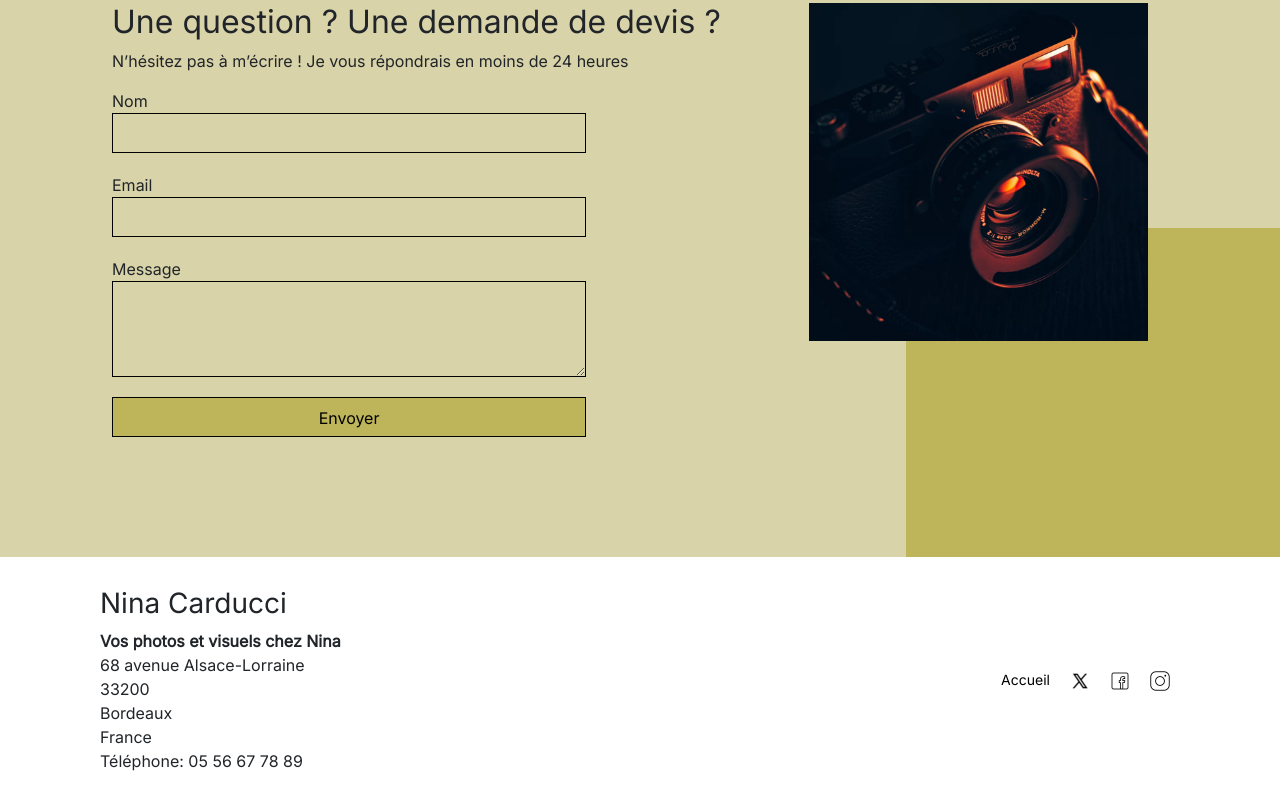
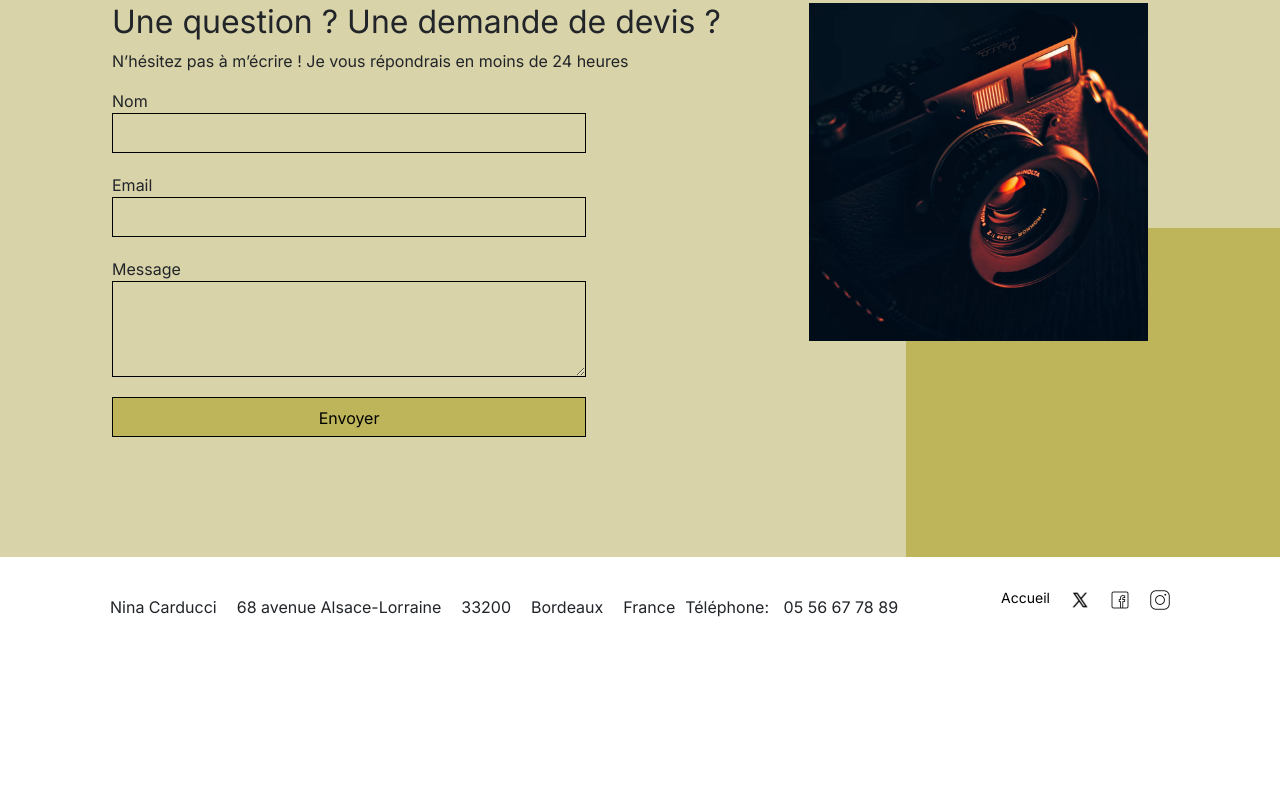
Before and after one commit to a-n-s-k/NinaCarducci, a plain HTML site: page index.html in a window 1280 px wide. Shown: the part 4068-4877 px from the top of the page. After the commit the page ends 4724 px from the top, so only its background shows below. Drawn offline with nearby package versions, Linux system fonts and the light colour scheme.

Commit message:
Ajout de verification google

```diff
--- a/assets/style.css
+++ b/assets/style.css
@@ -258,7 +258,11 @@ footer {
 }
 .m-container {
 	display: flex;
-	flex-direction: column;
+	flex-wrap: wrap;
+	/* flex-direction: column; */
+}
+.m-container span{
+ padding: 0 10px;
 }
 .f-nav ul {
 	display: flex;
--- a/index.html
+++ b/index.html
@@ -1,6 +1,7 @@
 <!DOCTYPE html>
 <html lang="fr">
 <head>
+	<meta name="google-site-verification" content="0Ew5e0hVs0Er8zHJABaAmYQizAEV_82RPOnpyR0TDFw" />
 	<meta name="viewport" content="width=device-width, initial-scale=1.0">
 	<meta name=" robots" content=" index, follow">
 	<!-- Primary Meta Tags -->
@@ -185,21 +186,40 @@
 
 <footer>
 	<!-- MICRODATA -->
-	<div class="m-container" itemscope itemtype="https://schema.org/LocalBusiness">
+	<div class="m-container" itemscope itemtype="https://schema.org/PostalAddress">
+		<span itemprop="name">Nina Carducci</span>
+		<span itemprop="streetAddress">68 avenue Alsace-Lorraine</span>
+		<span itemprop="postalCode">33200</span>
+		<span itemprop="addressLocality">Bordeaux</span>
+		<span itemprop="addressCountry">France</span>
+		<div>Téléphone: <span itemprop="telephone" content="+330556677889">05 56 67 78 89</span></div>
+<!--
+		P.O. Box<span itemprop="postOfficeBoxNumber">1234</span>
+		<span itemprop="addressLocality">Mountain View</span>,
+		<span itemprop="addressRegion">CA</span>
+		<span itemprop="postalCode">94043</span>,
+
+		<span itemprop="addressCountry">United States</span> -->
+	</div>
+
+
+
+
+<!-- 	<div class="m-container" itemscope itemtype="https://schema.org/LocalBusiness">
 			<h3><span itemprop="name">Nina Carducci</span></h3>
 			<strong itemprop="description">Vos photos et visuels chez Nina</strong>
 			<address itemprop="address" itemscope itemtype="https://schema.org/PostalAddress">
-				<!-- <div itemprop="image"><img class="microd" src="assets/images/nina.webp" alt="Nina"></div> -->
+				<div itemprop="image"><img class="microd" src="assets/images/nina.webp" alt="Nina"></div>
 				<div itemprop="streetAddress"> 68 avenue Alsace-Lorraine</div>
 				<div itemprop="postalCode">33200</div>
 				<span itemprop="addressLocality">Bordeaux</span>
 				<div itemprop="addressCountry">France</div>
-			<!-- 	<span itemprop="addressRegion">Nouvelle Aquitaine</span>,
-				<span itemprop="addressCountry">France</span> -->
+				<span itemprop="addressRegion">Nouvelle Aquitaine</span>,
+				<span itemprop="addressCountry">France</span>
 				<div>Téléphone: <span itemprop="telephone" content="+330556677889">05 56 67 78 89</span></div>
 			</address>
-			<!-- <div>Téléphone: <span itemprop="telephone" content="+330556677889">05 56 67 78 89</span></div> -->
-	</div>
+			<div>Téléphone: <span itemprop="telephone" content="+330556677889">05 56 67 78 89</span></div>
+	</div> -->
 	<div class="f-nav">
 		<ul>
 			<li><a href="#">Accueil</a></li>
```
